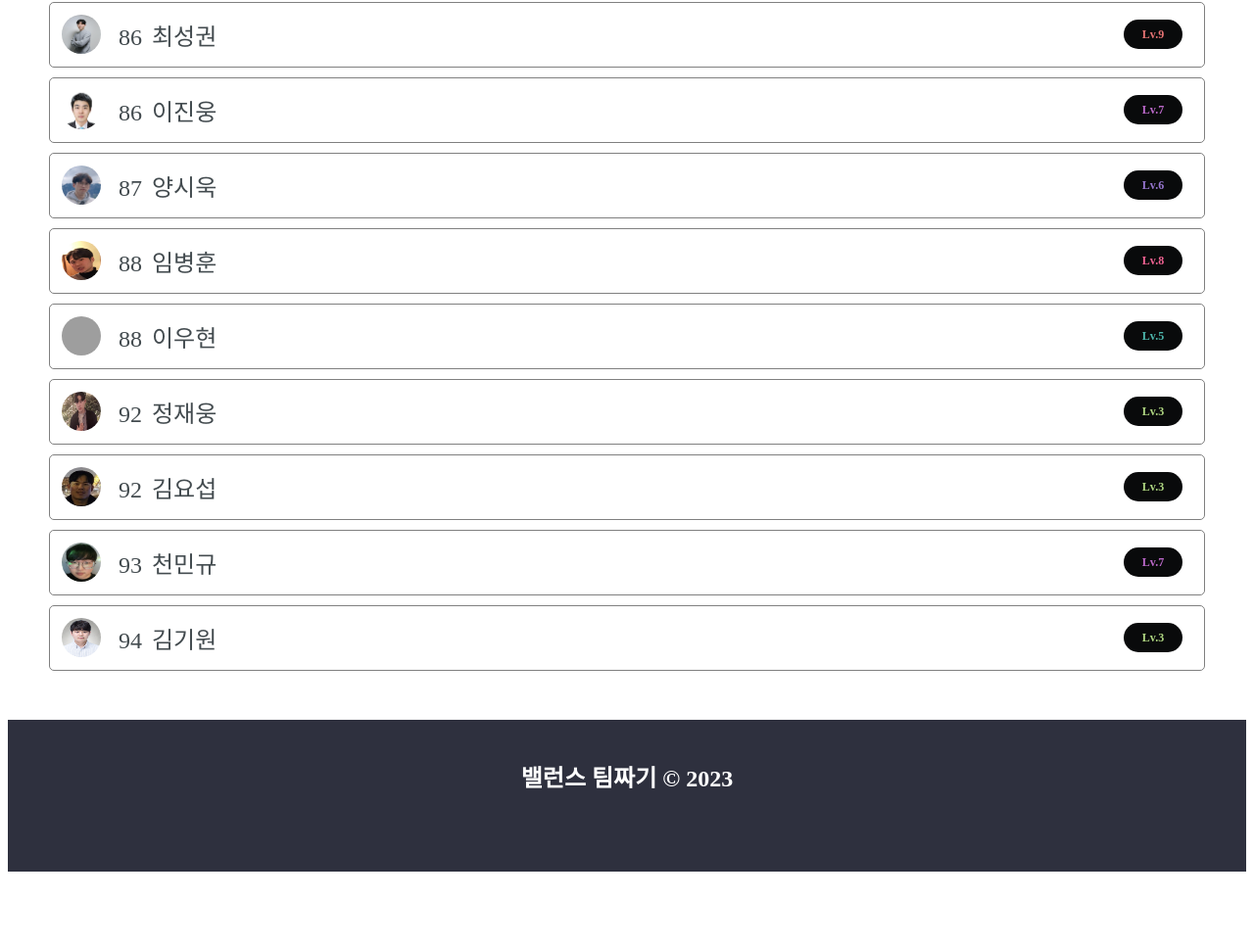
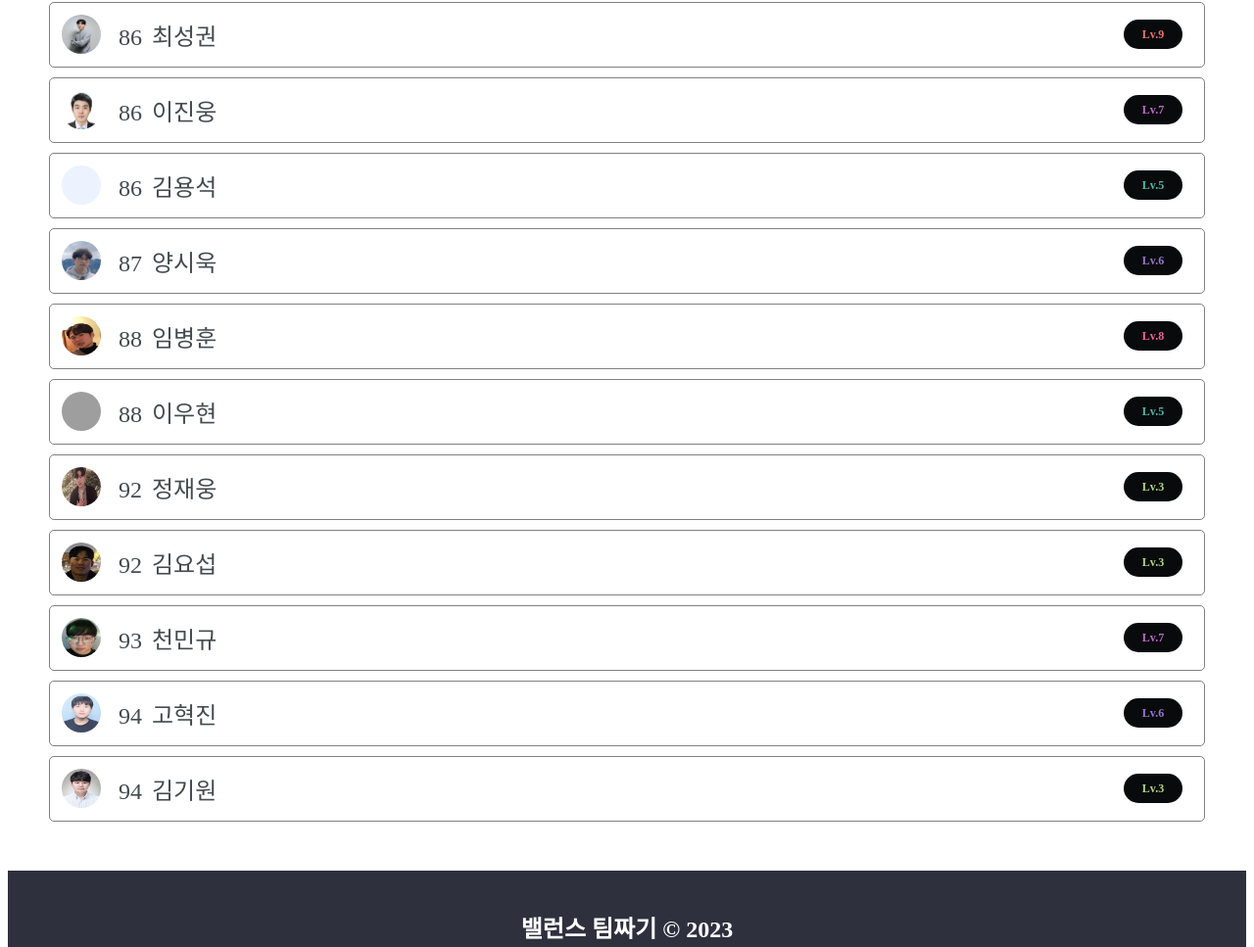
Before and after one commit to xxx7924/team-manage, a plain HTML site: page flame.html in a window 1280 px wide. Shown: the part 2907-3874 px from the top of the page at 98% size. Before the commit the page ends 3805 px from the top, so only its background shows below. Drawn offline with Linux system fonts and the light colour scheme; grey boxes are pictures that could not be loaded.

Commit message:
신입추가

```diff
--- a/flame.html
+++ b/flame.html
@@ -342,6 +342,7 @@
             //6점
             new member("00", "신입1L6", "6"),
             new member("00", "신입2L6", "6"),
+            new member("94", "고혁진", "6"),
             new member("83", "고성주", "6"),
             new member("83", "김승범", "6"),
             new member("82", "정창원", "6"),
@@ -350,6 +351,7 @@
             //5점
             new member("00", "신입1L5", "5"),
             new member("00", "신입2L5", "5"),
+            new member("86", "김용석", "5"),
             new member("88", "이우현", "5"),
             new member("81", "차승태", "5"),
             new member("82", "한기택", "5"),
```
Also changed, not shown: img/고혁진.jpg (added), img/김용석.jpg.png (added).
